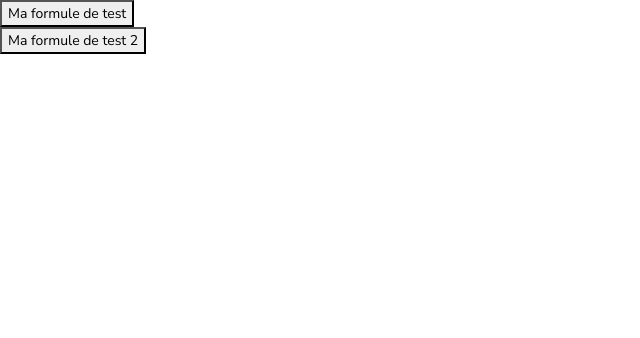
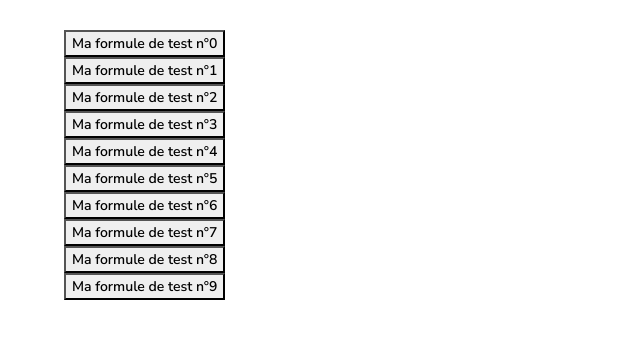
Before and after one commit to CESI-PLASC/GoodFood, an Angular app in the folder app/good-food/: page / in a window 1280 px wide. Shown: the top 338 px of the page, without its empty margins (0-640 px from the left). Built offline with nearby package versions, Linux system fonts and the light colour scheme.

Commit message:
App angular: Mise à jour du composant pour afficher le panier

```diff
--- a/app/good-food/src/app/app.component.html
+++ b/app/good-food/src/app/app.component.html
@@ -1,3 +1,3 @@
 <router-outlet>
 </router-outlet>
-<app-mon-panier [idCommande]="1" ></app-mon-panier>
+<app-valider-panier-page></app-valider-panier-page>
--- a/app/good-food/src/app/app.module.ts
+++ b/app/good-food/src/app/app.module.ts
@@ -5,13 +5,13 @@ import { AppRoutingModule } from './app-routing.module';
 import { AppComponent } from './app.component';
 import { NgbModule } from '@ng-bootstrap/ng-bootstrap';
 import { MonPanierComponent } from './components/mon-panier/mon-panier.component';
-import { UneFormuleComponent } from './components/une-formule/une-formule.component';
+import { ValiderPanierPageComponent } from './pages/valider-panier-page/valider-panier-page.component';
 
 @NgModule({
   declarations: [
     AppComponent,
     MonPanierComponent,
-    UneFormuleComponent
+    ValiderPanierPageComponent,
   ],
   imports: [
     BrowserModule,
--- a/app/good-food/src/app/components/mon-panier/mon-panier.component.html
+++ b/app/good-food/src/app/components/mon-panier/mon-panier.component.html
@@ -1,11 +1,21 @@
-<div>
-  <app-une-formule *ngFor="let formule of formules"
-    [formule]="formule"
-  >
-  </app-une-formule>
-  <!-- <ngb-panel *ngFor="let formule of formules" title="{{formule.designation}}">
-    <ng-template ngbPanelContent>
-      Test
-    </ng-template>
-  </ngb-panel> -->
+<div class="gf-panier">
+  <ngb-accordion class="gf-une-formule">
+    <ngb-panel *ngFor="let formule of panier.formules">
+      <ng-template ngbPanelTitle>
+        <span><strong>{{formule.designation}}</strong></span>
+      </ng-template>
+      <ng-template ngbPanelContent>
+        <div>
+          <div *ngFor="let produit of formule.produits">
+            {{produit.quantite}}x Produit de test n°{{produit.id}}
+          </div>
+        </div>
+        <div style="border: 1px solid grey; margin: 10px 1% 10px 1%;"></div>
+        <div>
+          <span>{{formule.produits.length}} produits ajoutés</span>
+          <span style="float: right;">{{formule.prix}}€</span>
+        </div>
+      </ng-template>
+    </ngb-panel>
+  </ngb-accordion>
 </div>
--- a/app/good-food/src/app/components/mon-panier/mon-panier.component.scss
+++ b/app/good-food/src/app/components/mon-panier/mon-panier.component.scss
@@ -0,0 +1,10 @@
+.gf-panier{
+  .gf-une-formule::ng-deep{
+    .card{
+      .card-header{
+        padding-top: 2px;
+        padding-bottom: 2px;
+      }
+    }
+  }
+}
--- a/app/good-food/src/app/components/mon-panier/mon-panier.component.ts
+++ b/app/good-food/src/app/components/mon-panier/mon-panier.component.ts
@@ -1,5 +1,5 @@
 import { Component, Input, OnInit } from '@angular/core';
-import { Formule } from '../une-formule/une-formule.component';
+import { Panier } from 'src/app/pages/valider-panier-page/services/commande.service';
 
 @Component({
   selector: 'app-mon-panier',
@@ -8,16 +8,7 @@ import { Formule } from '../une-formule/une-formule.component';
 })
 export class MonPanierComponent implements OnInit {
 
-  @Input() idCommande: number;
-  formules: Formule[] = [{
-    designation: "Ma formule de test",
-    prix: 14.99,
-    produits: ["test", "test2"]
-  }, {
-    designation: "Ma formule de test 2",
-    prix: 14.99,
-    produits: ["test", "test2"]
-  }];
+  @Input() panier: Panier;
 
   constructor() { }
 
--- a/app/good-food/src/app/components/une-formule/une-formule.component.html
+++ /dev/null
@@ -1,7 +0,0 @@
-<ngb-accordion>
-  <ngb-panel title="{{formule.designation}}">
-    <ng-template ngbPanelContent>
-      {{formule.prix}}
-    </ng-template>
-  </ngb-panel>
-</ngb-accordion>
--- a/app/good-food/src/app/components/une-formule/une-formule.component.ts
+++ /dev/null
@@ -1,24 +0,0 @@
-import { Component, Input, OnInit } from '@angular/core';
-
-export type Formule = {
-  designation: string;
-  prix: number;
-  produits: any[]
-}
-
-@Component({
-  selector: 'app-une-formule',
-  templateUrl: './une-formule.component.html',
-  styleUrls: ['./une-formule.component.scss']
-})
-export class UneFormuleComponent implements OnInit {
-
-  @Input() formule: Formule;
-
-  constructor() { }
-
-  ngOnInit(): void {
-    console.log(this.formule);
-  }
-
-}
--- /dev/null
+++ b/app/good-food/src/app/pages/valider-panier-page/services/commande.service.ts
@@ -0,0 +1,22 @@
+import { Injectable } from '@angular/core';
+
+export type Panier = {
+  dateCreation: Date;
+  dateDonnee: Date;
+  formules: {
+    designation: string;
+    prix: number;
+    produits: {
+      id: number;
+      quantite: number;
+    }[]
+  }[]
+}
+
+@Injectable({
+  providedIn: 'root'
+})
+export class CommandeService {
+
+  constructor() { }
+}
--- /dev/null
+++ b/app/good-food/src/app/pages/valider-panier-page/valider-panier-page.component.html
@@ -0,0 +1,8 @@
+<div id="valider-panier-page">
+  <div class="row">
+    <div class="col-6">
+      <app-mon-panier [panier]="panier"></app-mon-panier>
+    </div>
+    <div class="col-6"></div>
+  </div>
+</div>
--- /dev/null
+++ b/app/good-food/src/app/pages/valider-panier-page/valider-panier-page.component.scss
@@ -0,0 +1,3 @@
+#valider-panier-page{
+  margin: 30px 5% 30px 5%;
+}
--- /dev/null
+++ b/app/good-food/src/app/pages/valider-panier-page/valider-panier-page.component.ts
@@ -0,0 +1,29 @@
+import { Component, OnInit } from '@angular/core';
+import { Panier } from './services/commande.service';
+
+@Component({
+  selector: 'app-valider-panier-page',
+  templateUrl: './valider-panier-page.component.html',
+  styleUrls: ['./valider-panier-page.component.scss']
+})
+export class ValiderPanierPageComponent implements OnInit {
+
+  panier: Panier = {
+    dateCreation: new Date(),
+    dateDonnee: new Date(),
+    formules: [...new Array(10).keys()].map(idx => ({
+      designation: `Ma formule de test n°${idx}`,
+      prix: Math.round(Math.random() * 10000) / 100,
+      produits: [...new Array(10).keys()].map(idx => ({
+        id: idx,
+        quantite: Math.floor(Math.random() * 10 + 1)
+      }))
+    }))
+  }
+
+  constructor() { }
+
+  ngOnInit(): void {
+  }
+
+}
```
Also changed, not shown: app/good-food/src/app/components/une-formule/une-formule.component.scss (deleted), 2 other files (tests, documents, lock files or other folders).
